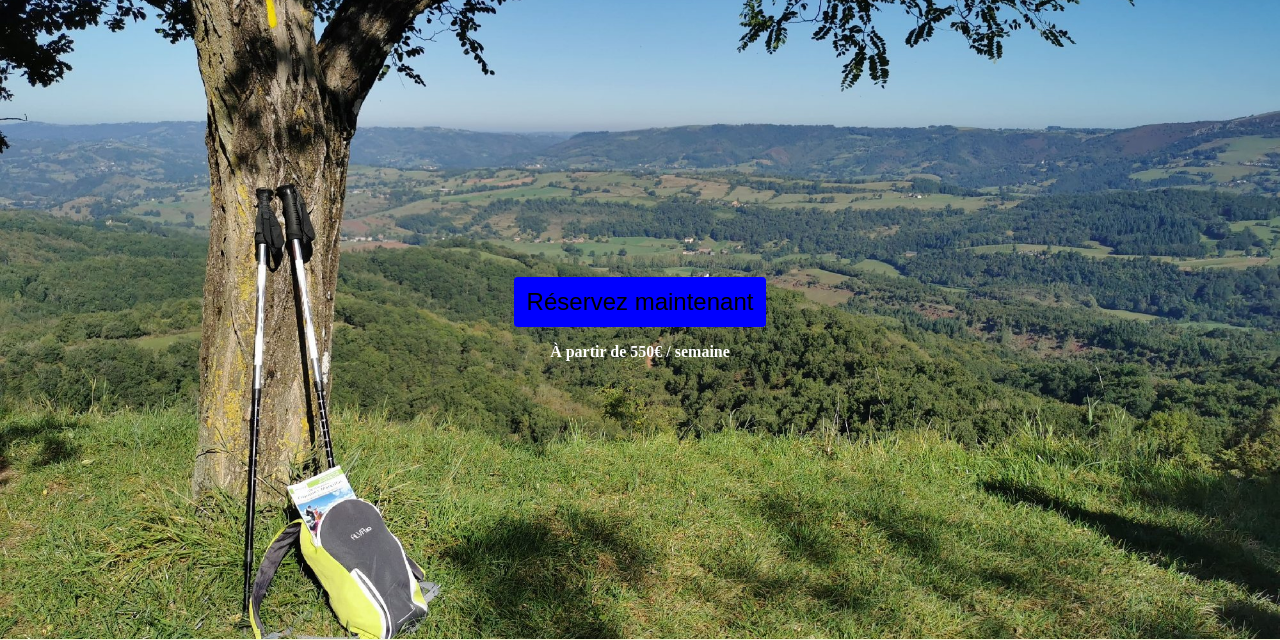
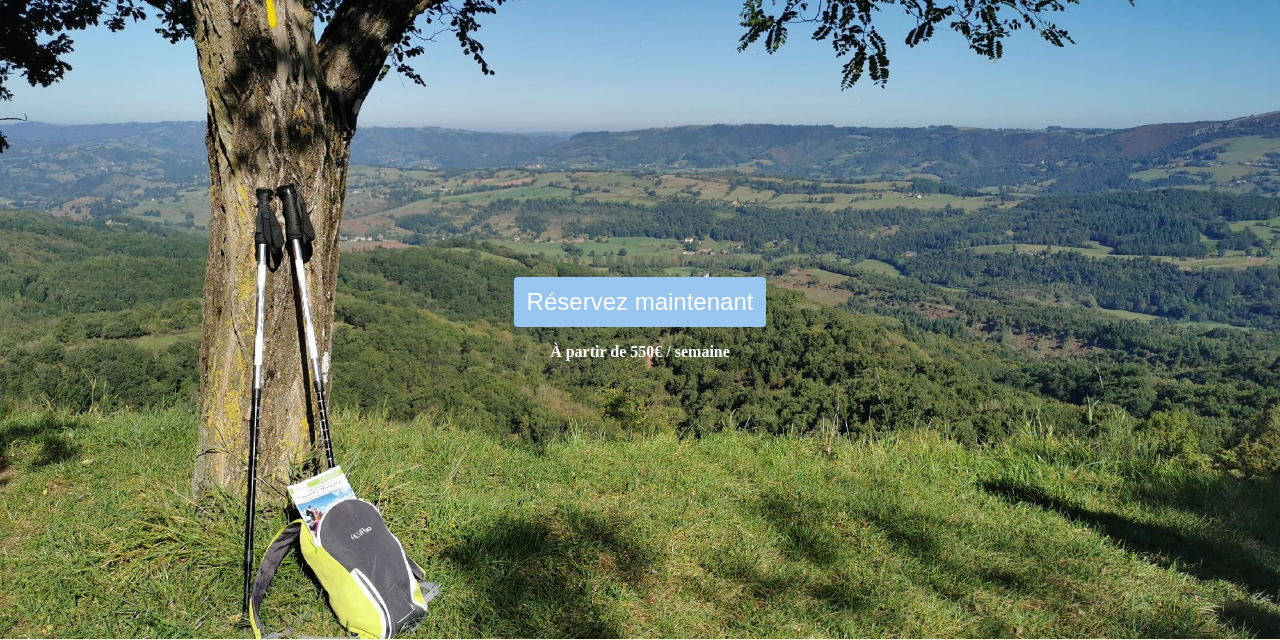
Before and after one commit to mateoisabey/ProjetWebGite, a PHP site: page / in a window 1280 px wide. Shown: the part 84-724 px from the top of the page. Run offline with PHP 8.4, Linux system fonts and the light colour scheme; data that the repository does not hold is empty; some libraries are stand-ins or nearby versions.

Commit message:
modif hover + correction ajout image

```diff
--- a/page/caroussel.php
+++ b/page/caroussel.php
@@ -27,7 +27,7 @@
     <?php
 
     if (isset($_SESSION["loggedin"])) {
-        echo '<form action="../php/upload.php" method="post" enctype="multipart/form-data">
+        echo '<form action="php/upload.php" method="post" enctype="multipart/form-data">
                 <label for="file">Sélectionnez une image à télécharger :</label>
                 <input type="file" name="file" id="file" accept=".jpg, .jpeg, .png">
                 <input type="submit" name="submit" value="Télécharger">
--- a/style/index.css
+++ b/style/index.css
@@ -10,7 +10,7 @@ body {
 
 
 .button {
-    background-color: blue;
+    background-color: #98c6f1;
     color: white;
     display: inline-block;
     font-weight: 400;
--- a/style/menu.css
+++ b/style/menu.css
@@ -27,9 +27,13 @@ label {
 
 a,
 label {
-    color: black;
+    color: #ffffff;
     text-decoration: none;
     display: block;
+}
+
+a:hover {
+    color: #98c6f1;
 }
 
 .header {
```
